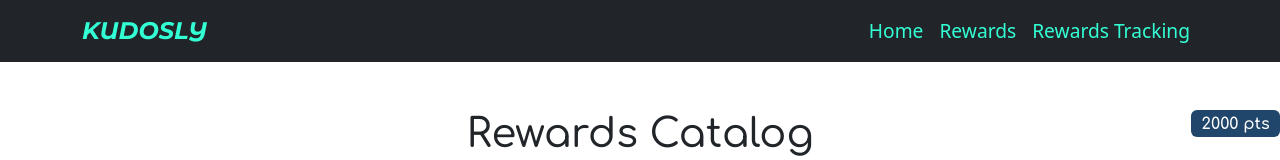
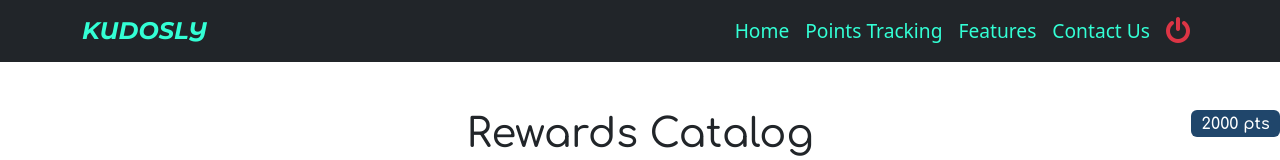
Before and after one commit to CodeReaper-10/Kudosly, an Angular app: page /home in a window 1280 px wide. Shown: the top 160 px of the page. Built offline with nearby package versions, Linux system fonts and the light colour scheme.

Commit message:
Fixed navbar, footer and landing page router link

```diff
--- a/src/app/components/landing-page/landing-page.component.html
+++ b/src/app/components/landing-page/landing-page.component.html
@@ -10,7 +10,7 @@
     </div>
     <div class="d-flex justify-content-between align-items-center gap-3 my-4 max_width_landing_page">
       <button type="button" class="btn button_cs button_login" [routerLink]="'/login'">Log In</button>
-      <button type="button" class="btn button_cs button_signup" [routerLink]="'/login'">Sign Up</button>
+      <button type="button" class="btn button_cs button_signup" [routerLink]="'/signup'">Sign Up</button>
     </div>
   </section>
 </div>
--- a/src/app/components/rewards-catalog/rewards-catalog.component.css
+++ b/src/app/components/rewards-catalog/rewards-catalog.component.css
@@ -1,4 +1,5 @@
 @import url('https://fonts.googleapis.com/css2?family=Montserrat+Alternates:ital,wght@1,700&display=swap');
+@import url('https://cdnjs.cloudflare.com/ajax/libs/font-awesome/4.7.0/css/font-awesome.min.css');
 .navbar-brand {
   font-family: 'Montserrat Alternates', sans-serif;
 }
--- a/src/app/components/rewards-catalog/rewards-catalog.component.html
+++ b/src/app/components/rewards-catalog/rewards-catalog.component.html
@@ -17,7 +17,7 @@
 </nav> -->
 <nav class="navbar navbar-expand-md navbar-dark bg-dark">
   <div class="container">
-    <a class="navbar-brand" href="#">KUDOSLY</a>
+    <a class="navbar-brand" [routerLink]="'/home'">KUDOSLY</a>
     <button class="navbar-toggler" type="button" data-toggle="collapse" data-target="#navbarNav"
       aria-controls="navbarNav" aria-expanded="false" aria-label="Toggle navigation">
       <span class="navbar-toggler-icon"></span>
@@ -25,13 +25,19 @@
     <div class="collapse navbar-collapse justify-content-end" id="navbarNav">
       <ul class="navbar-nav">
         <li class="nav-item">
-          <a class="nav-link" routerLink="/">Home</a>
+          <a class="nav-link" [routerLink]="'/home'">Home</a>
         </li>
         <li class="nav-item">
-          <a class="nav-link" routerLink="/rewards">Rewards</a>
+          <a class="nav-link" [routerLink]="'/home'">Points Tracking</a>
         </li>
         <li class="nav-item">
-          <a class="nav-link" routerLink="/rewards-tracking">Rewards Tracking</a>
+          <a class="nav-link" [routerLink]="'/home'">Features</a>
+        </li>
+        <li class="nav-item">
+          <a class="nav-link" [routerLink]="'/home'">Contact Us</a>
+        </li>
+        <li class="nav-item">
+          <a class="nav-link fa fa-power-off text-danger" style="font-size:28px" data-toggle="tooltip" data-placement="bottom" title="Log Out" [routerLink]="'/home'"></a>
         </li>
       </ul>
     </div>
@@ -60,5 +66,5 @@
       </div>
   </div>
 <footer class="text-center text-light bg-dark">
-  <p>&copy; 2023 Kudosly. All rights reserved.</p>
+  <p class="mb-0">&copy; 2023 Kudosly. All rights reserved.</p>
 </footer>
```
